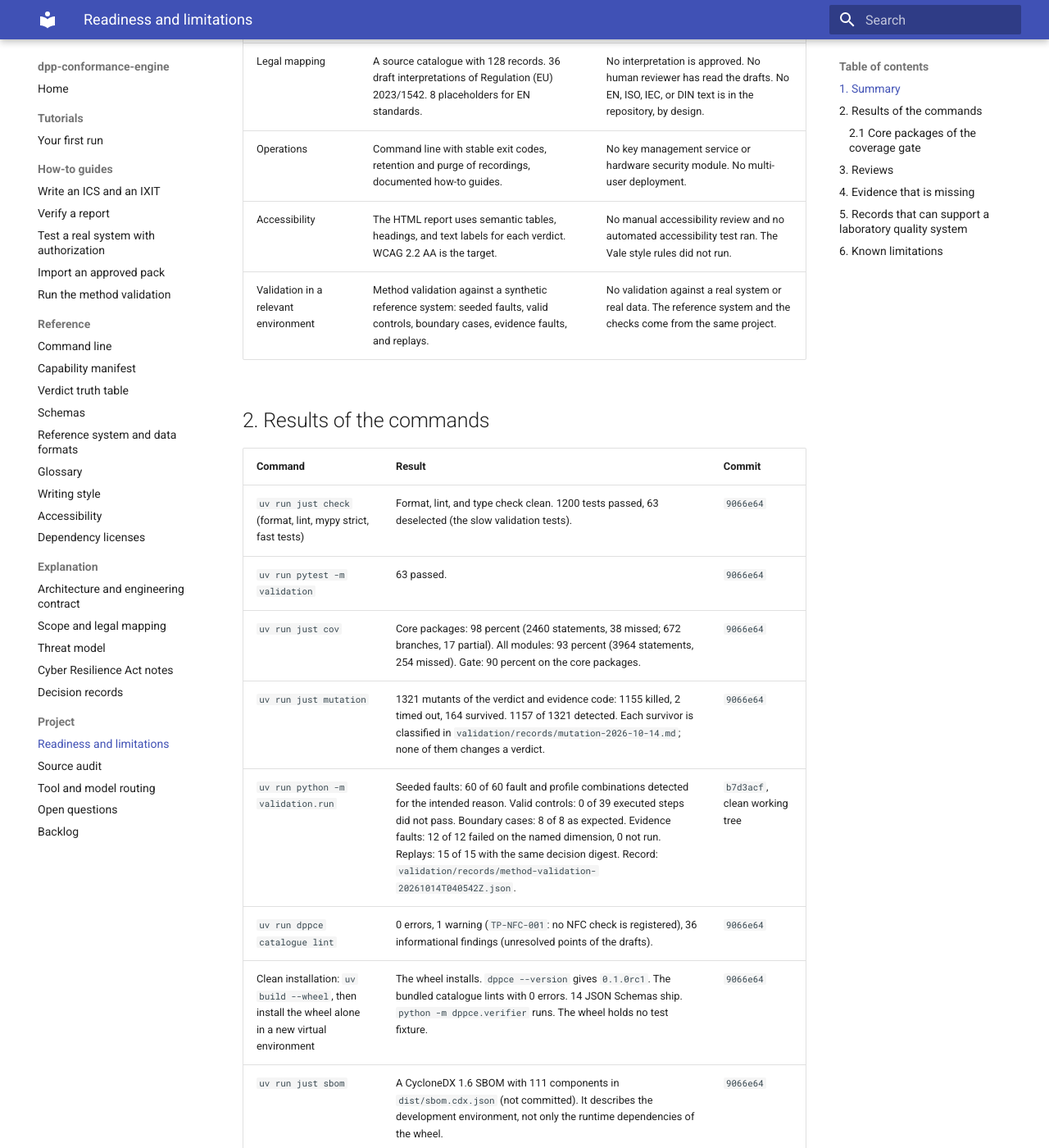
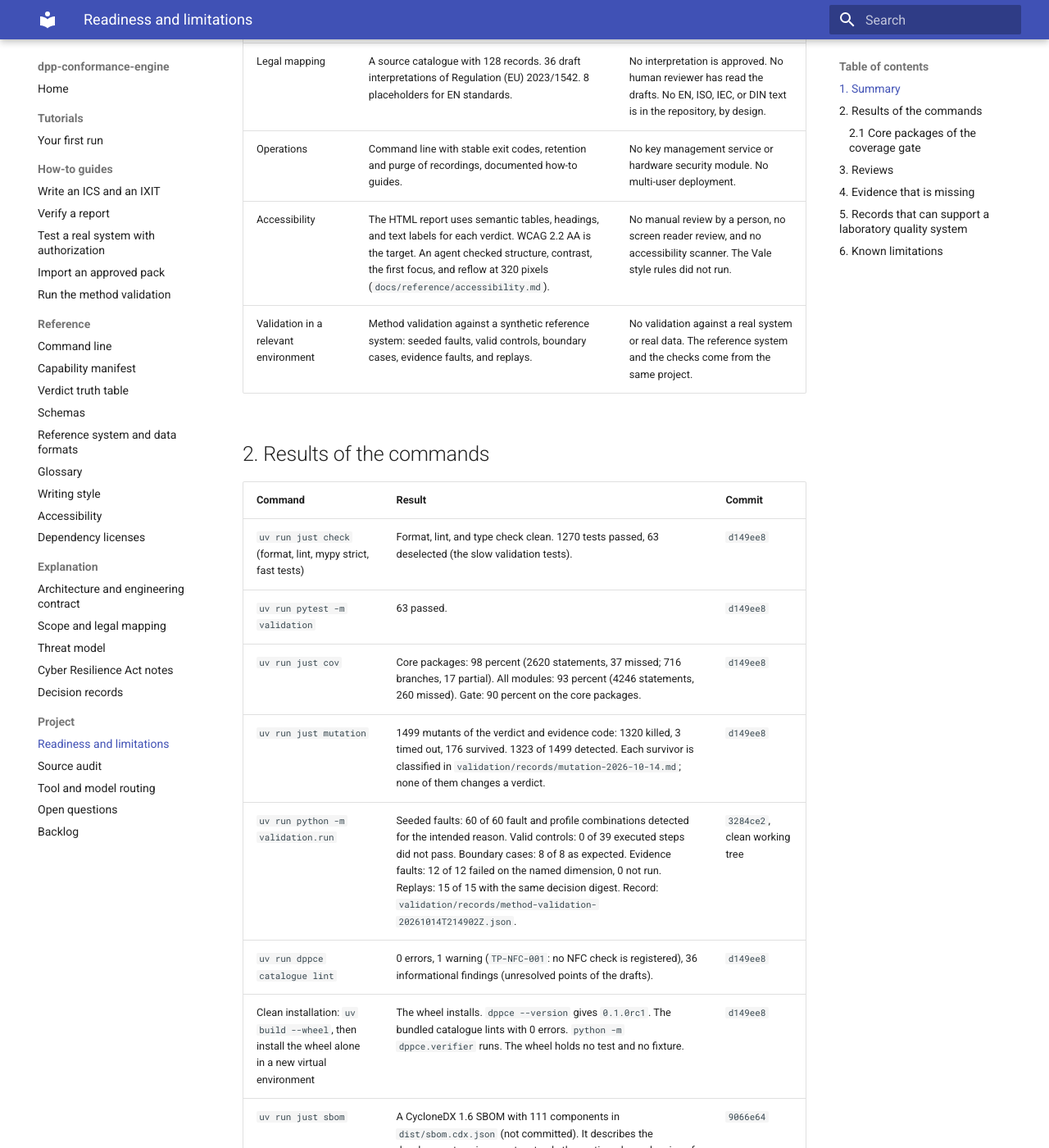
Before and after one commit to hadijannat/dpp-conformance-engine, an MkDocs documentation site: the page built from docs/readiness.md, in a window 1280 px wide and 1400 px high, scrolled down 873 px. Shown: the whole window at 82% size. Built offline with MkDocs 1.6.1 and Material for MkDocs 9.7.7, drawn with Linux system fonts in a browser that asks for light colours; the version menu is left out; some of the changed text lies outside the part shown.

Commit message:
docs: record the results after review round 2
- validation/records/method-validation-20261014T214902Z.json: method
  validation from clean commit 3284ce2: 60/60 faults, 0/39 false
  positives, 8/8 boundary cases, 12/12 evidence faults, 15/15 replays.
- mutation record: run 5 at d149ee8, 1323 of 1499 detected, every survivor
  classified; none changes a verdict.
- readiness page: every figure re-measured at d149ee8 (1270 tests, 63
  validation tests, core coverage 98 percent, REUSE 248/248, clean wheel
  installation, strict docs build), and the round-2 review.
- TASKS.md and state/progress.json: cycles 14 to 16, repair attempts by
  root cause (four root causes reached the limit of three), milestones,
  and a process deviation of review round 2.
- threat model: the round-2 record and tests.

Co-Authored-By: Claude Opus 5.5 <noreply@anthropic.com>

```diff
--- a/docs/readiness.md
+++ b/docs/readiness.md
@@ -18,27 +18,27 @@ ran the commands. No human has repeated them.
 | Dimension | What exists | What is missing |
 | --- | --- | --- |
 | Engineering | Typed core (mypy strict), fast test suite, core line and branch coverage gate, mutation testing of the verdict and evidence code, reproducible replays. | Continuous integration has never run. The container image has never been built. |
-| Security | Threat model, policy-enforcing transport, encrypted recordings, signed reports, a standalone verifier. Three agent reviews; every finding is fixed or recorded. | No independent human security audit. No dependency vulnerability scan ran. No trusted timestamp. Keys are files. |
+| Security | Threat model, policy-enforcing transport, encrypted recordings, signed reports, a standalone verifier. Two agent review rounds (the maximum that the brief permits); every finding is fixed or recorded. | No independent human security audit. No dependency vulnerability scan ran. No trusted timestamp. Keys are files. |
 | Interoperability | JSON Schemas for every contract. Checks for carrier, identifier, API contract, data, access, integrity, persistence, registry, and AAS. | No test against a real DPP system or a second implementation. The optional AAS test engine was not run. |
 | Legal mapping | A source catalogue with 128 records. 36 draft interpretations of Regulation (EU) 2023/1542. 8 placeholders for EN standards. | No interpretation is approved. No human reviewer has read the drafts. No EN, ISO, IEC, or DIN text is in the repository, by design. |
 | Operations | Command line with stable exit codes, retention and purge of recordings, documented how-to guides. | No key management service or hardware security module. No multi-user deployment. |
-| Accessibility | The HTML report uses semantic tables, headings, and text labels for each verdict. WCAG 2.2 AA is the target. | No manual accessibility review and no automated accessibility test ran. The Vale style rules did not run. |
+| Accessibility | The HTML report uses semantic tables, headings, and text labels for each verdict. WCAG 2.2 AA is the target. An agent checked structure, contrast, the first focus, and reflow at 320 pixels (`docs/reference/accessibility.md`). | No manual review by a person, no screen reader review, and no accessibility scanner. The Vale style rules did not run. |
 | Validation in a relevant environment | Method validation against a synthetic reference system: seeded faults, valid controls, boundary cases, evidence faults, and replays. | No validation against a real system or real data. The reference system and the checks come from the same project. |
 
 ## 2. Results of the commands
 
 | Command | Result | Commit |
 | --- | --- | --- |
-| `uv run just check` (format, lint, mypy strict, fast tests) | Format, lint, and type check clean. 1200 tests passed, 63 deselected (the slow validation tests). | `9066e64` |
-| `uv run pytest -m validation` | 63 passed. | `9066e64` |
-| `uv run just cov` | Core packages: 98 percent (2460 statements, 38 missed; 672 branches, 17 partial). All modules: 93 percent (3964 statements, 254 missed). Gate: 90 percent on the core packages. | `9066e64` |
-| `uv run just mutation` | 1321 mutants of the verdict and evidence code: 1155 killed, 2 timed out, 164 survived. 1157 of 1321 detected. Each survivor is classified in `validation/records/mutation-2026-10-14.md`; none of them changes a verdict. | `9066e64` |
-| `uv run python -m validation.run` | Seeded faults: 60 of 60 fault and profile combinations detected for the intended reason. Valid controls: 0 of 39 executed steps did not pass. Boundary cases: 8 of 8 as expected. Evidence faults: 12 of 12 failed on the named dimension, 0 not run. Replays: 15 of 15 with the same decision digest. Record: `validation/records/method-validation-20261014T040542Z.json`. | `b7d3acf`, clean working tree |
-| `uv run dppce catalogue lint` | 0 errors, 1 warning (`TP-NFC-001`: no NFC check is registered), 36 informational findings (unresolved points of the drafts). | `9066e64` |
-| Clean installation: `uv build --wheel`, then install the wheel alone in a new virtual environment | The wheel installs. `dppce --version` gives `0.1.0rc1`. The bundled catalogue lints with 0 errors. 14 JSON Schemas ship. `python -m dppce.verifier` runs. The wheel holds no test fixture. | `9066e64` |
+| `uv run just check` (format, lint, mypy strict, fast tests) | Format, lint, and type check clean. 1270 tests passed, 63 deselected (the slow validation tests). | `d149ee8` |
+| `uv run pytest -m validation` | 63 passed. | `d149ee8` |
+| `uv run just cov` | Core packages: 98 percent (2620 statements, 37 missed; 716 branches, 17 partial). All modules: 93 percent (4246 statements, 260 missed). Gate: 90 percent on the core packages. | `d149ee8` |
+| `uv run just mutation` | 1499 mutants of the verdict and evidence code: 1320 killed, 3 timed out, 176 survived. 1323 of 1499 detected. Each survivor is classified in `validation/records/mutation-2026-10-14.md`; none of them changes a verdict. | `d149ee8` |
+| `uv run python -m validation.run` | Seeded faults: 60 of 60 fault and profile combinations detected for the intended reason. Valid controls: 0 of 39 executed steps did not pass. Boundary cases: 8 of 8 as expected. Evidence faults: 12 of 12 failed on the named dimension, 0 not run. Replays: 15 of 15 with the same decision digest. Record: `validation/records/method-validation-20261014T214902Z.json`. | `3284ce2`, clean working tree |
+| `uv run dppce catalogue lint` | 0 errors, 1 warning (`TP-NFC-001`: no NFC check is registered), 36 informational findings (unresolved points of the drafts). | `d149ee8` |
+| Clean installation: `uv build --wheel`, then install the wheel alone in a new virtual environment | The wheel installs. `dppce --version` gives `0.1.0rc1`. The bundled catalogue lints with 0 errors. `python -m dppce.verifier` runs. The wheel holds no test and no fixture. | `d149ee8` |
 | `uv run just sbom` | A CycloneDX 1.6 SBOM with 111 components in `dist/sbom.cdx.json` (not committed). It describes the development environment, not only the runtime dependencies of the wheel. | `9066e64` |
-| `reuse lint` (REUSE 3.3) | 245 of 245 files have copyright and license information. Compliant. | The commit that adds this page |
-| `uv run just docs` (strict build) | Built with no warning. The ADR pages are outside the navigation; the build reports that as information. | The commit that adds this page |
+| `reuse lint` (REUSE 3.3) | 248 of 248 files have copyright and license information. Compliant. | `d149ee8` |
+| `uv run just docs` (strict build) | Built with no warning. The ADR pages are outside the navigation; the build reports that as information. | `d149ee8` |
 
 A check that is not in this table was not run in this session. The release workflow, the
 container build, the Scorecard workflow, the Vale style checks, and a manual accessibility
@@ -67,9 +67,10 @@ review is not a human approval and not an audit.
 | `validation/records/review-evidence-security-2026-10-13.md` | Evidence, transport, access, integrity, recording | 17 findings. All fixed, with a regression test each in `tests/test_review_findings.py`. |
 | `validation/records/review-verdicts-and-planning-2026-10-14.md` | Applicability, planning, verdicts, coverage, report | 9 findings. All fixed or reworded, with tests in `tests/test_review_verdicts.py`. |
 | `validation/records/review-eu-battery-draft-2026-10-14.md` | The 36 draft interpretations of Regulation (EU) 2023/1542 | 17 findings. Applied to the drafts. Three open questions filed (OQ-021 to OQ-023). Every entry stays `draft-needs-review`. |
+| `validation/records/review-round-2-2026-10-14.md` | Round 2: every fix of round 1, then the fixes of round 2 | 48 findings of six areas and 14 findings of four follow-up reviews. Each finding was checked by skeptics who tried to refute it: 52 confirmed for the reviewed code, 2 refuted, 8 informational. All are handled, with tests in `tests/test_review_round2.py`. |
 
-An automated review of each commit also ran. It found four gaps in the fixes: two fixed in commit
-`072b9c3`, one in `d6a7122`, and one in `59e148f`.
+An automated review of each commit also ran. It found four gaps in the fixes of round 1 and
+round 2: two fixed in commit `072b9c3`, one in `d6a7122`, and one in `59e148f`.
 
 ## 4. Evidence that is missing
 
```
Also changed, not shown: TASKS.md (+19 -11 lines), docs/explanation/threat-model.md (+4 -0 lines), validation/records/mutation-2026-10-14.md (+28 -3 lines), 2 other files.
